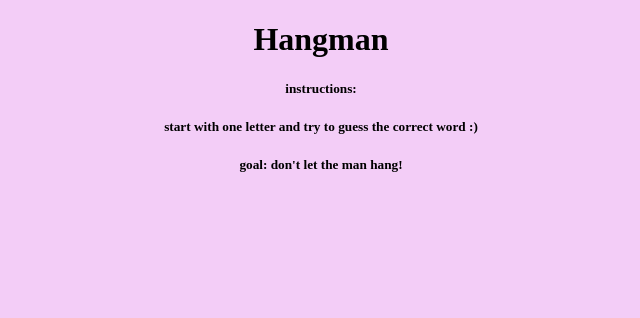
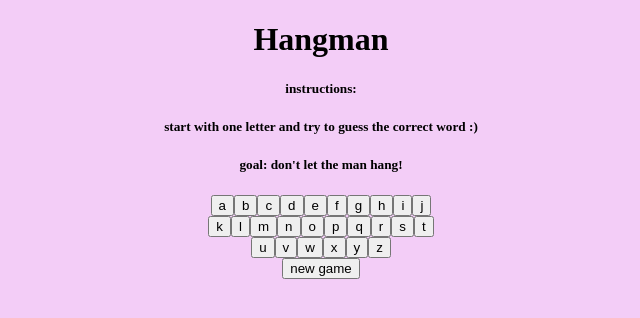
Before and after one commit to singhp1992/hangman, a React (Create React App) app in the folder hangman/: page / in a window 1280 px wide. Shown: the top 318 px of the page, without its empty margins (319-959 px from the left). Built offline with nearby package versions, Linux system fonts and the light colour scheme.

Commit message:
attempted letter slots

```diff
--- a/hangman/src/App.css
+++ b/hangman/src/App.css
@@ -108,4 +108,22 @@ body {
   opacity: 1;
 }
 
+.letter-slots {
+  text-align: center;
+  margin-bottom: 20px; }
+  .letter-slots .letter-slot {
+    display: inline-block;
+    border-bottom: 2px solid #345;
+    color: #678;
+    width: 30px;
+    height: 30px;
+    margin: 3px;
+    text-transform: uppercase;
+    text-align: center;
+    font-size: 24px;
+    vertical-align: bottom; }
+    .letter-slots .letter-slot.revealed {
+      color: #d8dde9; }
+
+
 /*# sourceMappingURL=main.css.map */
--- a/hangman/src/App.js
+++ b/hangman/src/App.js
@@ -7,6 +7,7 @@ class App extends Component {
     return (
       <div className="App">
         <h1>Hangman </h1>
+        <letterSlots />
         <Projects />
       </div>
     );
--- a/hangman/src/components/projects.js
+++ b/hangman/src/components/projects.js
@@ -8,6 +8,33 @@ class Projects extends Component {
         <h5> instructions:</h5>
         <h5> start with one letter and try to guess the correct word :) </h5>
           <h5> goal: don't let the man hang!</h5>
+          <button onClick={ this.toggleEdit }>a</button>
+          <button onClick={ this.toggleEdit }>b</button>
+          <button onClick={ this.toggleEdit }>c</button>
+          <button onClick={ this.toggleEdit }>d</button>
+          <button onClick={ this.toggleEdit }>e</button>
+          <button onClick={ this.toggleEdit }>f</button>
+          <button onClick={ this.toggleEdit }>g</button>
+          <button onClick={ this.toggleEdit }>h</button>
+          <button onClick={ this.toggleEdit }>i</button>
+          <button onClick={ this.toggleEdit }>j</button><br/>
+          <button onClick={ this.toggleEdit }>k</button>
+          <button onClick={ this.toggleEdit }>l</button>
+          <button onClick={ this.toggleEdit }>m</button>
+          <button onClick={ this.toggleEdit }>n</button>
+          <button onClick={ this.toggleEdit }>o</button>
+          <button onClick={ this.toggleEdit }>p</button>
+          <button onClick={ this.toggleEdit }>q</button>
+          <button onClick={ this.toggleEdit }>r</button>
+          <button onClick={ this.toggleEdit }>s</button>
+          <button onClick={ this.toggleEdit }>t</button><br/>
+          <button onClick={ this.toggleEdit }>u</button>
+          <button onClick={ this.toggleEdit }>v</button>
+          <button onClick={ this.toggleEdit }>w</button>
+          <button onClick={ this.toggleEdit }>x</button>
+          <button onClick={ this.toggleEdit }>y</button>
+          <button onClick={ this.toggleEdit }>z</button><br/>
+          <button onClick={ this.toggleEdit }>new game</button>
       </div>
     );
   }
```
